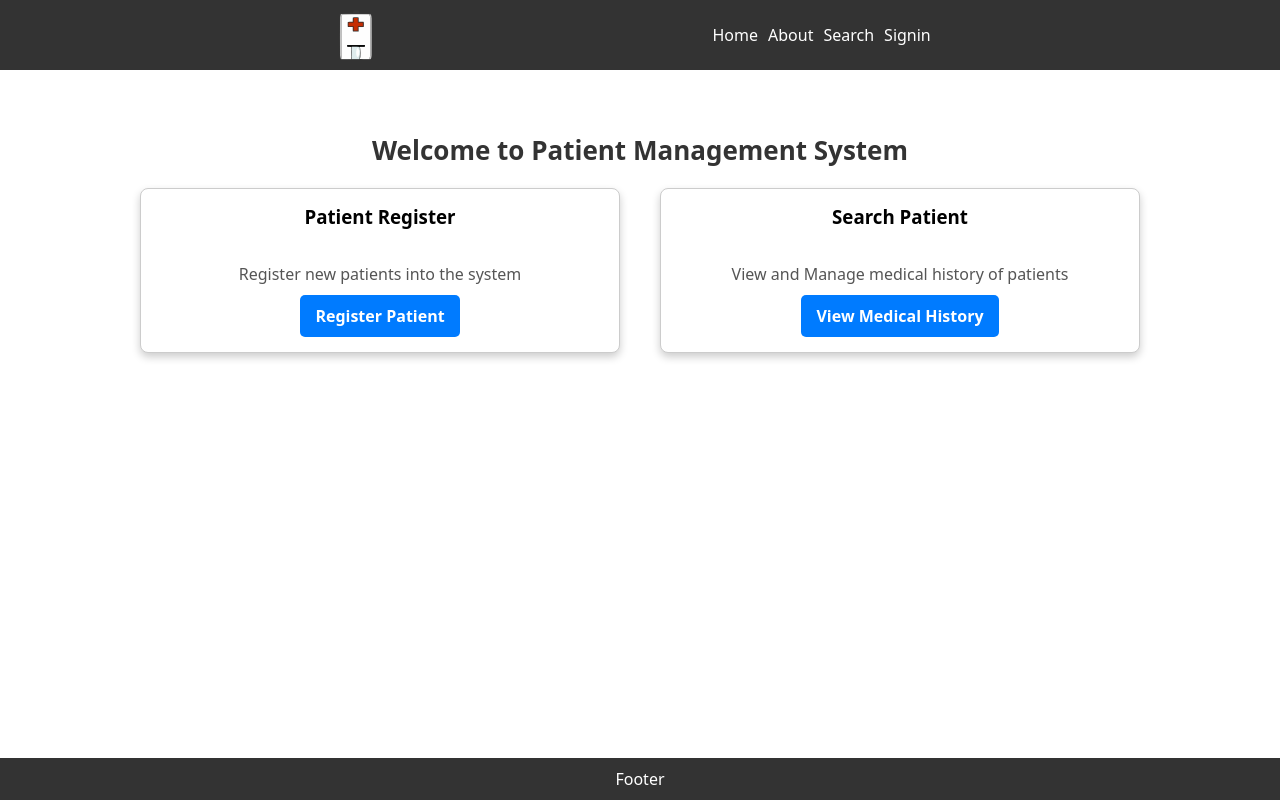
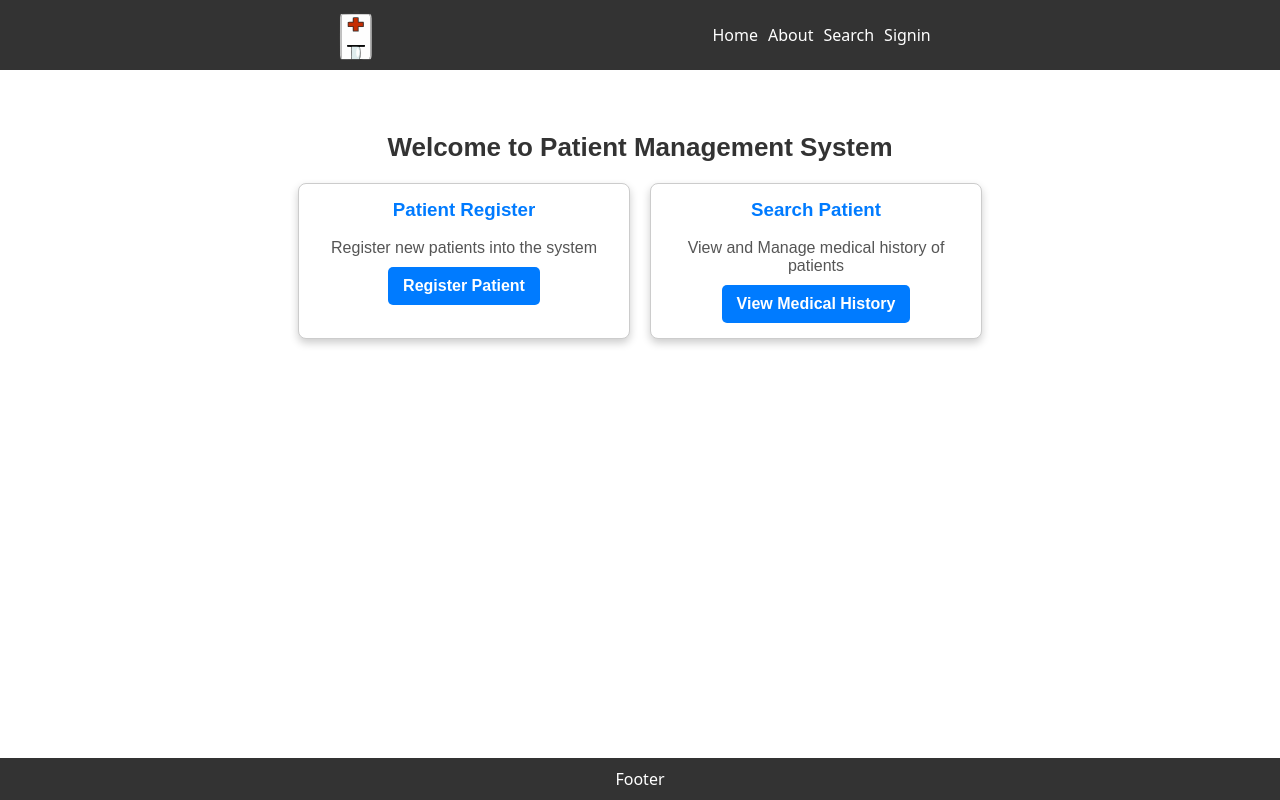
Before and after one commit to RushiJ28/medical_portal, a React (Vite) app in the folder frontend/: page / in a window 1280 px wide. Built offline with nearby package versions, Linux system fonts and the light colour scheme.

Commit message:
added some css changes for home

```diff
--- a/frontend/src/pages/Home/Home.css
+++ b/frontend/src/pages/Home/Home.css
@@ -1,37 +1,49 @@
+/* Home Container */
 .home-container {
   max-width: 80vw;
   margin: 20px auto;
   padding: 20px;
+  text-align: center;
+  font-family: Arial, sans-serif;
 }
 
+/* Features Section (Aligned Center) */
 .features {
   display: flex;
-  justify-content: space-between;
+  justify-content: center;
+  gap: 20px;
+  flex-wrap: wrap; /* Ensures responsiveness */
 }
 
+/* Individual Feature Box */
 .feature {
-  display: flex;
-  flex: 1;
-  margin-right: 20px;
+  width: 300px;
   padding: 20px;
   border: 1px solid #ccc;
-  border-radius: 5px;
-  align-items: center;
-  flex-direction: column;
+  border-radius: 10px;
+  text-align: center;
+  background: #ffffff;
+  box-shadow: 0 4px 8px rgba(0, 0, 0, 0.2);
+  transition: transform 0.2s ease-in-out;
 }
 
-.feature:last-child {
-  margin-right: 0;
+.feature:hover {
+  transform: scale(1.05);
 }
 
+/* Headings */
 .feature h3 {
   margin-top: 0;
+  color: #007bff;
 }
 
+/* Paragraph */
 .feature p {
   margin-bottom: 15px;
+  color: #555;
 }
 
+/* Buttons (Styled Links) */
 .feature a {
   display: inline-block;
   padding: 10px 20px;
@@ -39,18 +51,22 @@
   color: #fff;
   text-decoration: none;
   border-radius: 10px;
-  margin: 0 auto;
-  margin-top: auto;
-  width: auto;
+  transition: background 0.3s ease-in-out;
+  font-weight: bold;
 }
 
 .feature a:hover {
   background-color: #0056b3;
 }
 
-/* If th screen with resolution larger than 1024 pixels, set the width to 1000px */
-@media screen and (min-width: 1024px) {
-  .home-container {
-    width: 1000px;
+/* Responsive Design for Small Screens */
+@media screen and (max-width: 800px) {
+  .features {
+    flex-direction: column;
+    align-items: center;
+  }
+
+  .feature {
+    width: 90%;
   }
 }
--- a/frontend/src/pages/Home/Home.jsx
+++ b/frontend/src/pages/Home/Home.jsx
@@ -1,4 +1,5 @@
 import "./Home.css";
+import { Link } from "react-router-dom";
 
 const Home = () => {
   return (
@@ -8,12 +9,12 @@ const Home = () => {
         <div className="feature">
           <h3>Patient Register</h3>
           <p>Register new patients into the system</p>
-          <a href="/registerpatient">Register Patient</a>
+          <Link to="/registerpatient">Register Patient</Link>
         </div>
         <div className="feature">
           <h3>Search Patient</h3>
           <p>View and Manage medical history of patients</p>
-          <a href="/searchpatient">View Medical History</a>
+          <Link to="/searchpatient">View Medical History</Link>
         </div>
       </div>
     </div>
```
